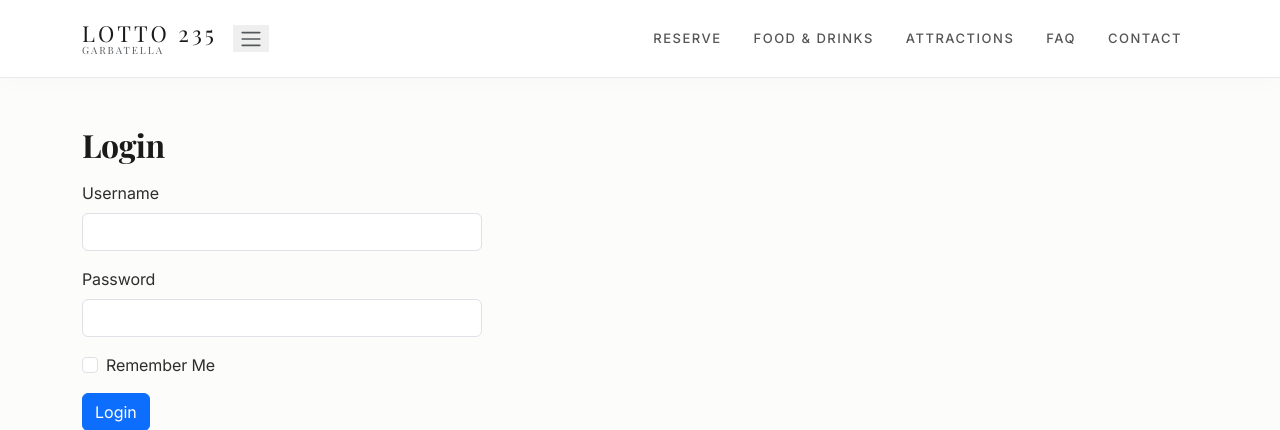
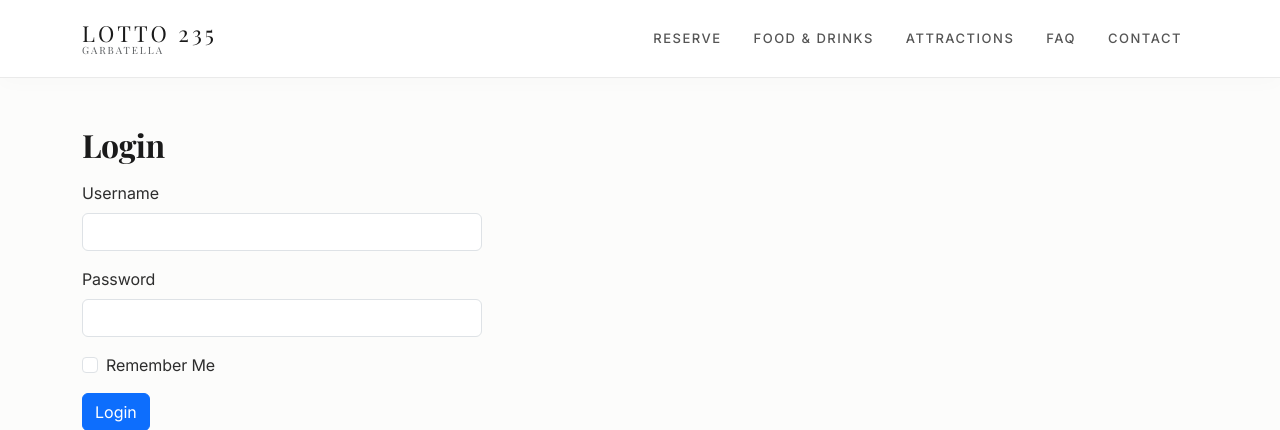
Before and after one commit to NegriLuca/apt-website, a Flask app: a page that uses app/templates/base.html in a window 1280 px wide. Shown: the top 430 px of the page. Run offline with Flask 3, Linux system fonts and the light colour scheme; some libraries are stand-ins or nearby versions; some web fonts are replaced.

Commit message:
Fixed base.html

```diff
--- a/app/templates/base.html
+++ b/app/templates/base.html
@@ -15,11 +15,11 @@
 
     <nav class="navbar navbar-expand-lg navbar-light bg-white sticky-top py-3 header-luxury">
         <div class="container">
-            <a class="navbar-brand logo-text" href="{{ url_for('routes.index') }}">
+            <a class="navbar-brand logo-text" href="{{ url_for('routes.home') }}">
                 LOTTO <span class="fw-light">235</span> <small class="text-muted d-block" style="font-size: 10px; letter-spacing: 2px;">GARBATELLA</small>
             </a>
 
-            <button class="navbar-brand-toggler border-0" type="button" data-bs-toggle="collapse" data-bs-target="#navbarNav">
+            <button class="navbar-toggler border-0" type="button" data-bs-toggle="collapse" data-bs-target="#navbarNav">
                 <span class="navbar-toggler-icon"></span>
             </button>
 
@@ -42,7 +42,6 @@
       {% if messages %}
         <div class="container mt-4">
           {% for category, message in messages %}
-            {# Converte 'success' nel tono scuro minimale 'dark', altrimenti usa un grigio elegante #}
             <div class="alert alert-{{ 'dark' if category == 'success' else 'secondary' }} text-uppercase small border-0 rounded-0 shadow-sm py-3 px-4 mb-2 d-flex align-items-center" role="alert" style="letter-spacing: 1px; font-weight: 500;">
               {% if category == 'success' %}
                 <i class="bi bi-check-circle-fill me-2 text-muted"></i>
```
